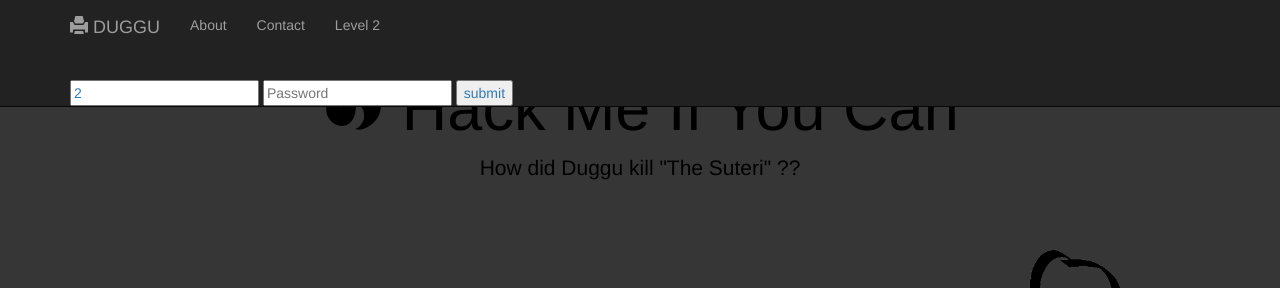
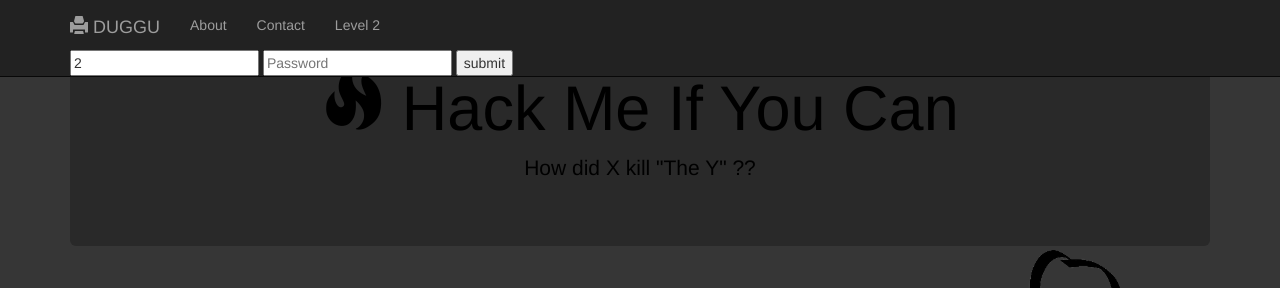
Before and after one commit to codeasylums-bootcamp/bad_trip-full_stack_may-19, a website: page page2.html in a window 1280 px wide. Shown: the top 288 px of the page. Drawn offline with nearby package versions, Linux system fonts and the light colour scheme.

Commit message:
Closing tags fix in page 2 and 4

```diff
--- a/page2.html
+++ b/page2.html
@@ -41,7 +41,7 @@
 
     <li><a href="#" >About</a></li>
     <li><a href="#" >Contact</a></li>
-    <li><a href="#">Level 2<a></li>
+    <li><a href="#">Level 2</a></li>
         <!-- <li><a href="#" >Go To Next Page</a></li> -->
     <!-- <li style="padding-top: 8px;">
       <input class="form-control mr-sm-2" type="search" placeholder="Enter Password" aria-label="Search" >
@@ -66,7 +66,7 @@
 
 
   <div class="container">
-  <div class="jumbotron" style="background-color: #363636;color: black">
+  <div class="jumbotron" style="background-color: rgba(36,36,36,0.7);color: black">
     <center>
 
 
@@ -74,7 +74,7 @@
       <span class="glyphicon glyphicon-fire" aria-hidden="true"></span>
        Hack Me If You Can
     </h1>
-    <p>How did Duggu kill  "The Suteri" ??</p>
+    <p>How did X kill  "The Y" ??</p>
   </center>
   </div>
 
```
Also changed, not shown: page4.html (+1 -1 lines).
